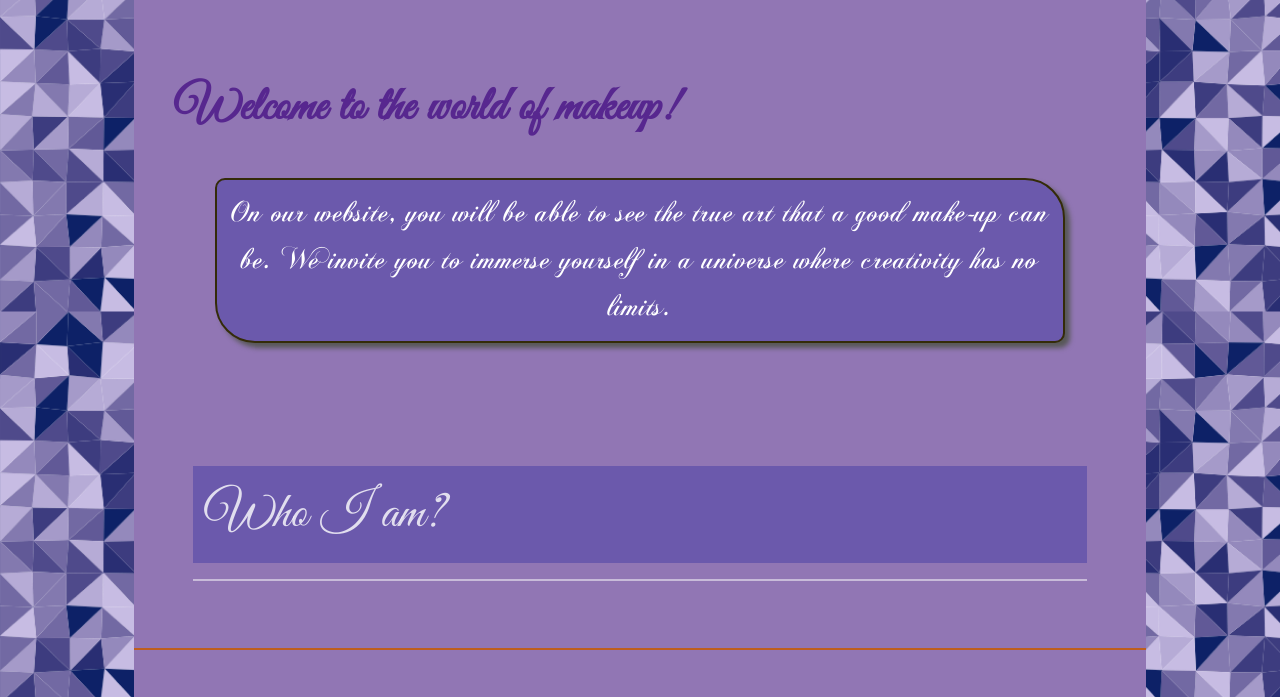
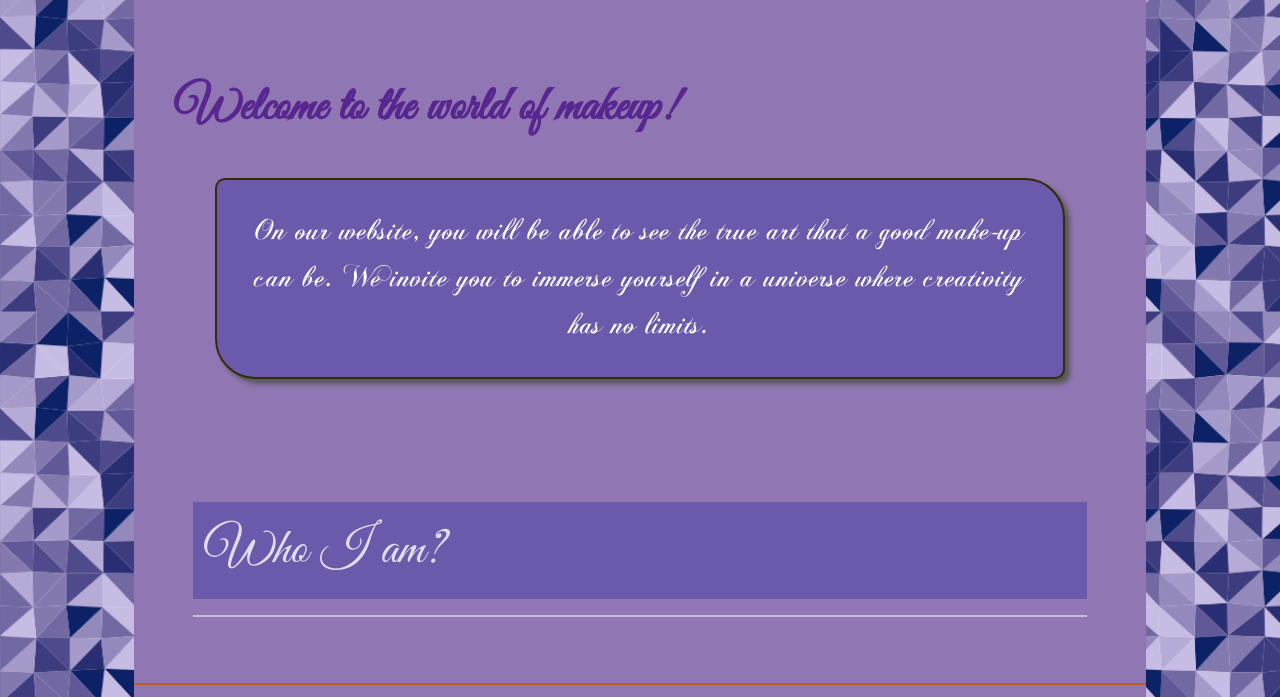
Before and after one commit to Ignacio622/Portfolio, a plain HTML site: page ProyectoReal/index.html in a window 1280 px wide. Shown: the part 862-1559 px from the top of the page. Drawn offline with Linux system fonts and the light colour scheme; some icons are missing.

Commit message:
Add files via upload

```diff
--- a/ProyectoReal/CSS/estilo.css
+++ b/ProyectoReal/CSS/estilo.css
@@ -40,7 +40,7 @@ h1 {color: rgb(87, 39, 143);}
 blockquote {border:2px solid #342B09;
     font-family: texto;
     text-align: center;  /* Para centrar el texto*/
-    padding:10px 0;
+    padding:3%;
     border-radius:10px 40px;
     background-color:   rgb(107, 89, 172);
     box-shadow: 5px 5px 5px rgb(88, 88, 88);
```
